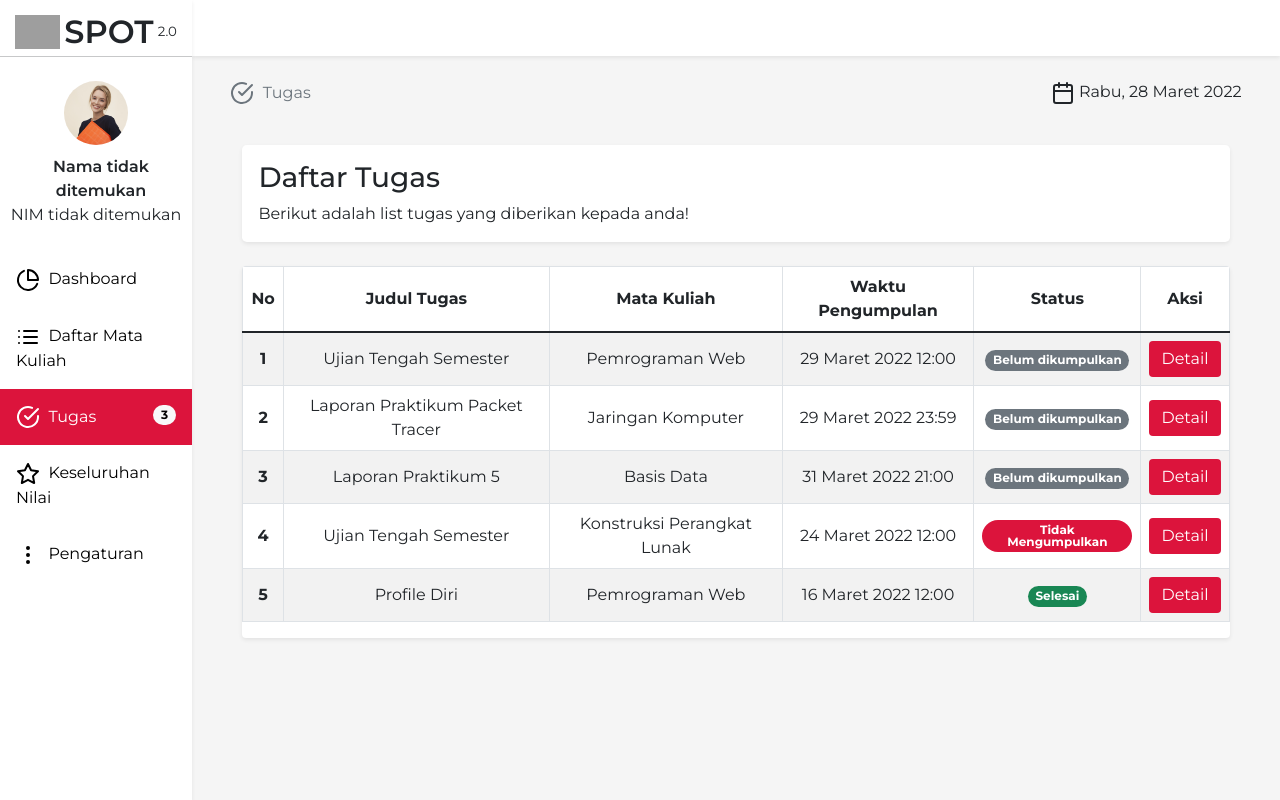
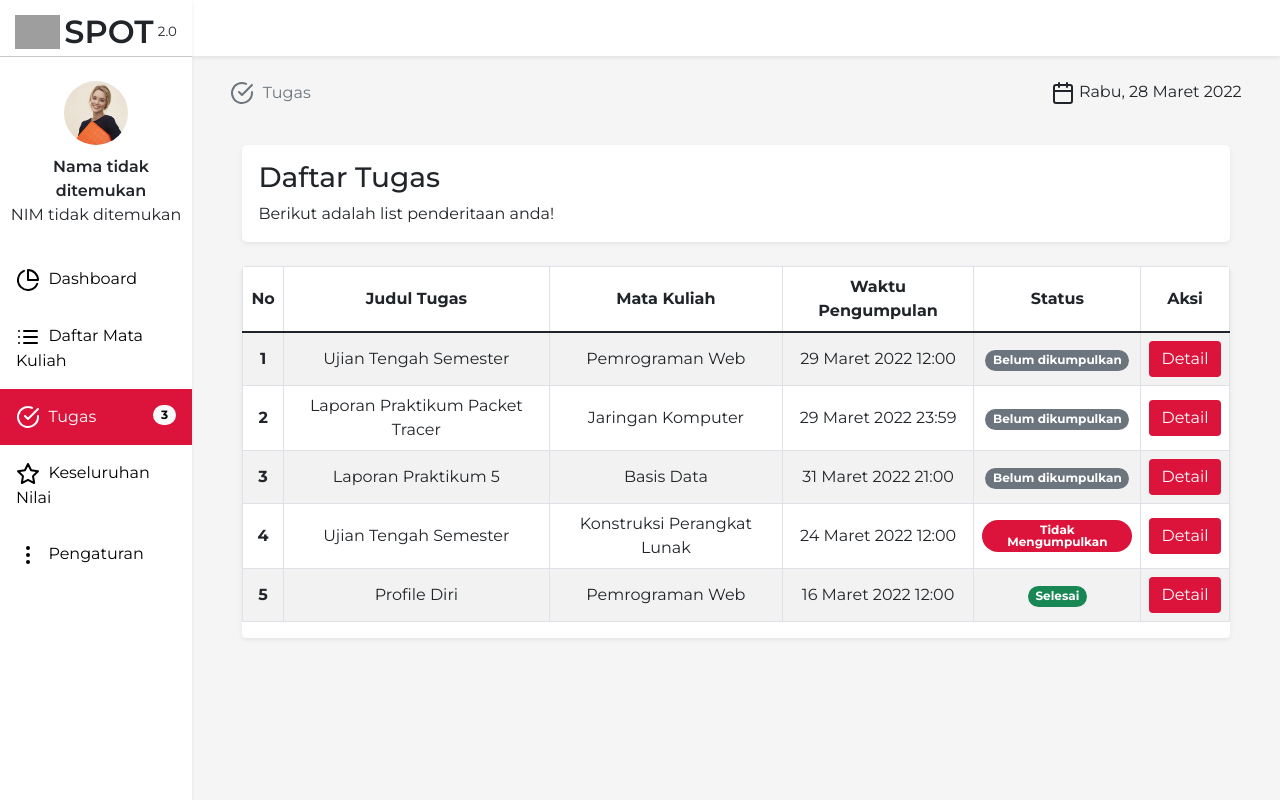
Before and after one commit to AbidMaf/Spot-2.github.io, a PHP site: page /tugas.html in a window 1280 px wide. Run offline with PHP 8.4, Linux system fonts and the light colour scheme; grey boxes are pictures that could not be loaded.

Commit message:
Minor update on tugas

```diff
--- a/css/component/navbar.css
+++ b/css/component/navbar.css
@@ -40,6 +40,8 @@ nav {
 .logo {
     display: inline-block;
     vertical-align: middle;
+    height: auto !important;
+    max-width: 45px;
 }
 
 .login-info {
--- a/tugas.html
+++ b/tugas.html
@@ -80,7 +80,8 @@
         <div class="welcome">
           <div class="content rounded-3 p-3 shadow-sm">
             <h1 class="fs-3">Daftar Tugas</h1>
-            <p class="mb-0">Berikut adalah list tugas yang diberikan kepada anda!</p>
+            <!-- <p class="mb-0">Berikut adalah list tugas yang diberikan kepada anda!</p> -->
+            <p class="mb-0">Berikut adalah list penderitaan anda!</p>
           </div>
         </div>
 
```
